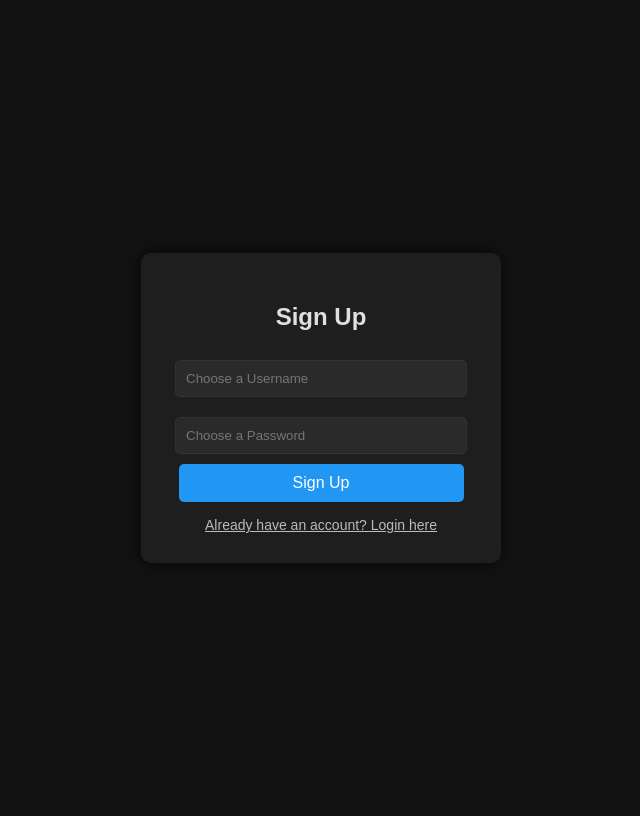
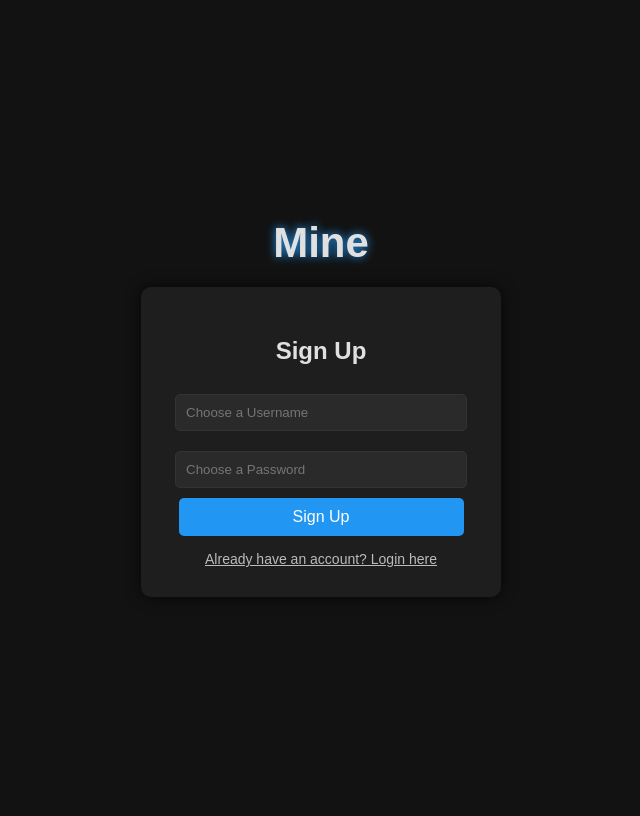
Before and after one commit to Zekward/mines, a Flask app: page /signup in a window 1280 px wide. Shown: the whole page, without its empty margins (319-959 px from the left). Run offline with Flask 3, Linux system fonts and the light colour scheme.

Commit message:
Handle session storage and add logo

```diff
--- a/backend/app.py
+++ b/backend/app.py
@@ -1,12 +1,17 @@
-from flask import Flask, render_template, request
+from flask import Flask, render_template, request, redirect, url_for, session
 import webbrowser
 from threading import Timer
 
 app = Flask(__name__)
+app.secret_key = 'b9f8a5c42b2f4a829bb6e7f4ef9d1b90'
 users = {}
 
-@app.route('/', methods = ['GET', 'POST'])
+@app.route('/', methods=['GET', 'POST'])
 def home():
+    return redirect('/login')
+
+@app.route('/login', methods = ['GET', 'POST'])
+def login():
     if request.method == 'POST':
         username = request.form['username']
         password = request.form['password']
@@ -14,9 +19,11 @@ def home():
         if username not in users:
             return 'User not found'
         elif users[username] == password:
-            return 'Login successful'
+            session['user'] = username
+            print(f"User {username} logged in!")
+            return redirect('/game')
         else:
-            return 'Invalid username or password'
+            return 'Invalid username or password. <a href='/'>Try again</a>'
 
     return render_template('login.html')
 
@@ -25,10 +32,34 @@ def signup():
     if request.method == 'POST':
         username = request.form['username']
         password = request.form['password']
+
+        if username in users:
+            return "Username already exists. <a href='/'>Try again</a>"
+
         users[username] = password
+        session['user'] = username
+        print(f"User {username} signed up!")
 
-        return 'Signup successful!'
+        return redirect('/game')
     return render_template('signup.html')
+
+@app.route('/game', methods=['GET', 'POST'])
+def game():
+    if 'user' in session:
+        username = session['user']
+        return f"""
+        <h1>Welcome to the Game, {username}!</h1>
+        <p>This is your game page. (Coming soon...)</p>
+        <a href="/logout">Logout</a>
+        """
+    else:
+        return redirect('/login')
+
+@app.route('/logout', methods=['GET', 'POST'])
+def logout():
+    session.pop('user', None)
+    return redirect('/login')
+
 
 if __name__ == '__main__':
     Timer(1, lambda: webbrowser.open('http://127.0.0.1:5000')).start()
--- a/backend/templates/signup.html
+++ b/backend/templates/signup.html
@@ -13,6 +13,11 @@
             align-items: center;
             height: 100vh;
         }
+        .page-container {
+            display: flex;
+            flex-direction: column;
+            align-items: center;
+        }
         .form-container {
             background-color: #1e1e1e;
             padding: 30px;
@@ -20,6 +25,13 @@
             box-shadow: 0px 0px 15px rgba(0, 0, 0, 0.7);
             width: 300px;
             text-align: center;
+        }
+        .logo {
+            font-size: 42px;
+            font-weight: bold;
+            margin-bottom: 20px;
+            text-align: center;
+            text-shadow: 0 0 10px #2196F3
         }
         input[type="text"], input[type="password"] {
             width: 90%;
@@ -52,6 +64,10 @@
     </style>
 </head>
 <body>
+    <div class="page-container">
+        <div class="logo">
+            Mine
+        </div>
         <div class="form-container">
             <h2>Sign Up</h2>
             <form method="POST" action="/signup">
@@ -61,5 +77,6 @@
             </form>
             <a class="link" href="/">Already have an account? Login here</a>
         </div>
+    </div>
 </body>
 </html>
```
Also changed, not shown: backend/templates/login.html (+21 -0 lines). Lines whose indentation alone changed are shown as unchanged.
